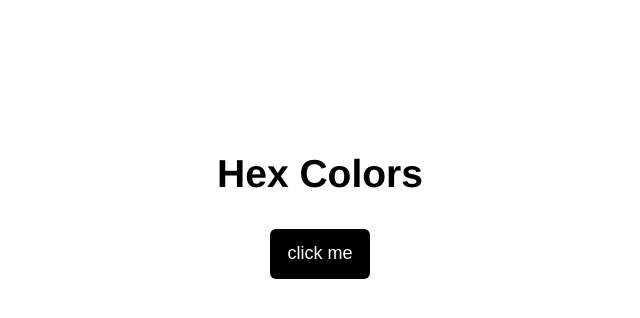
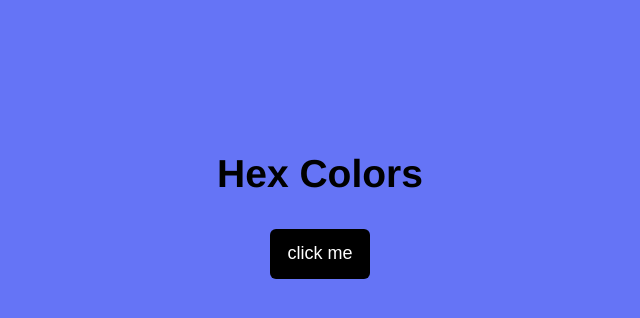
Before and after one commit to chica25/Hex-colors, a plain HTML site: page index.html in a window 1280 px wide. Both pictures are taken after a click on the button "click me". Shown: the whole page, without its empty margins (320-960 px from the left). Drawn offline with Linux system fonts and the light colour scheme.

Commit message:
Implement the random colors on the JS file

```diff
--- a/index.html
+++ b/index.html
@@ -10,8 +10,7 @@
 <body>
     <h2>Hex Colors</h2>
         <button id="btn">click me</button>
+
+    <script src="index.js"></script>
 </body>
-<scrip src="index.js">
-
-</scrip>
 </html>
--- a/index.js
+++ b/index.js
@@ -0,0 +1,10 @@
+
+const btn = document.getElementById("btn");
+let colorArray = ["#89cff0", "#9966cc", "#ed2839", "#becb11", "#ea52dc", "#6574f6"];
+
+
+btn.addEventListener("click", () => {
+    let randomColor = colorArray[Math.floor(Math.random() * colorArray.length)]
+    let body = document.querySelector('body');
+       body.style.backgroundColor = randomColor;
+});
--- a/styles.css
+++ b/styles.css
@@ -1,9 +1,12 @@
+
+
 body {
     font-family: Helvetica;
     font-size: 26px;
     text-align: center;
     margin: 20px;
     padding: 100px;
+    justify-content: center;
 }
 
 #btn {
@@ -11,6 +14,7 @@ body {
     height: 50px;
     font-size: 18px;
     border-radius: 6px;
+    outline: none;
     background-color:black;
     color: white;
     border-width: 0;
```
